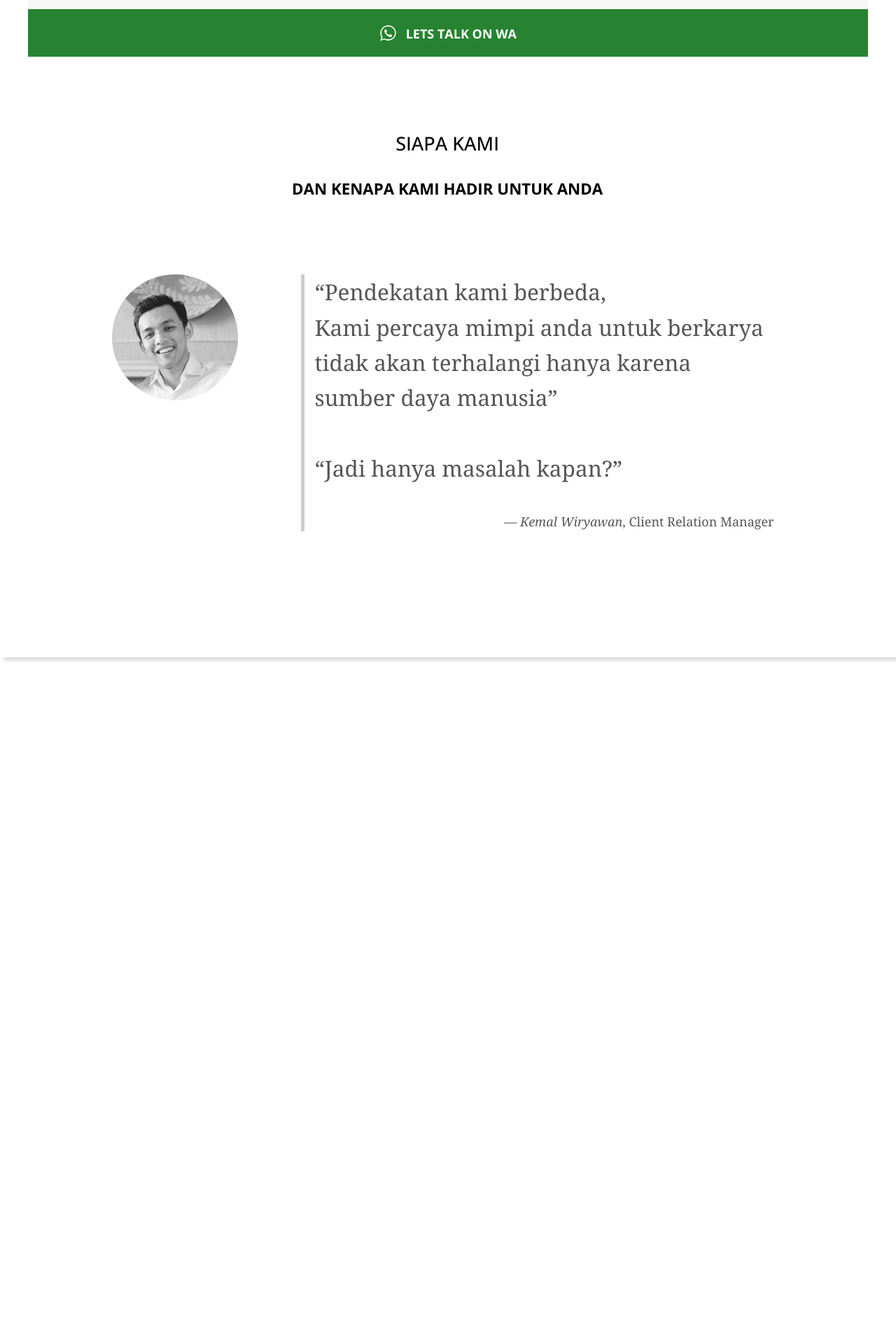
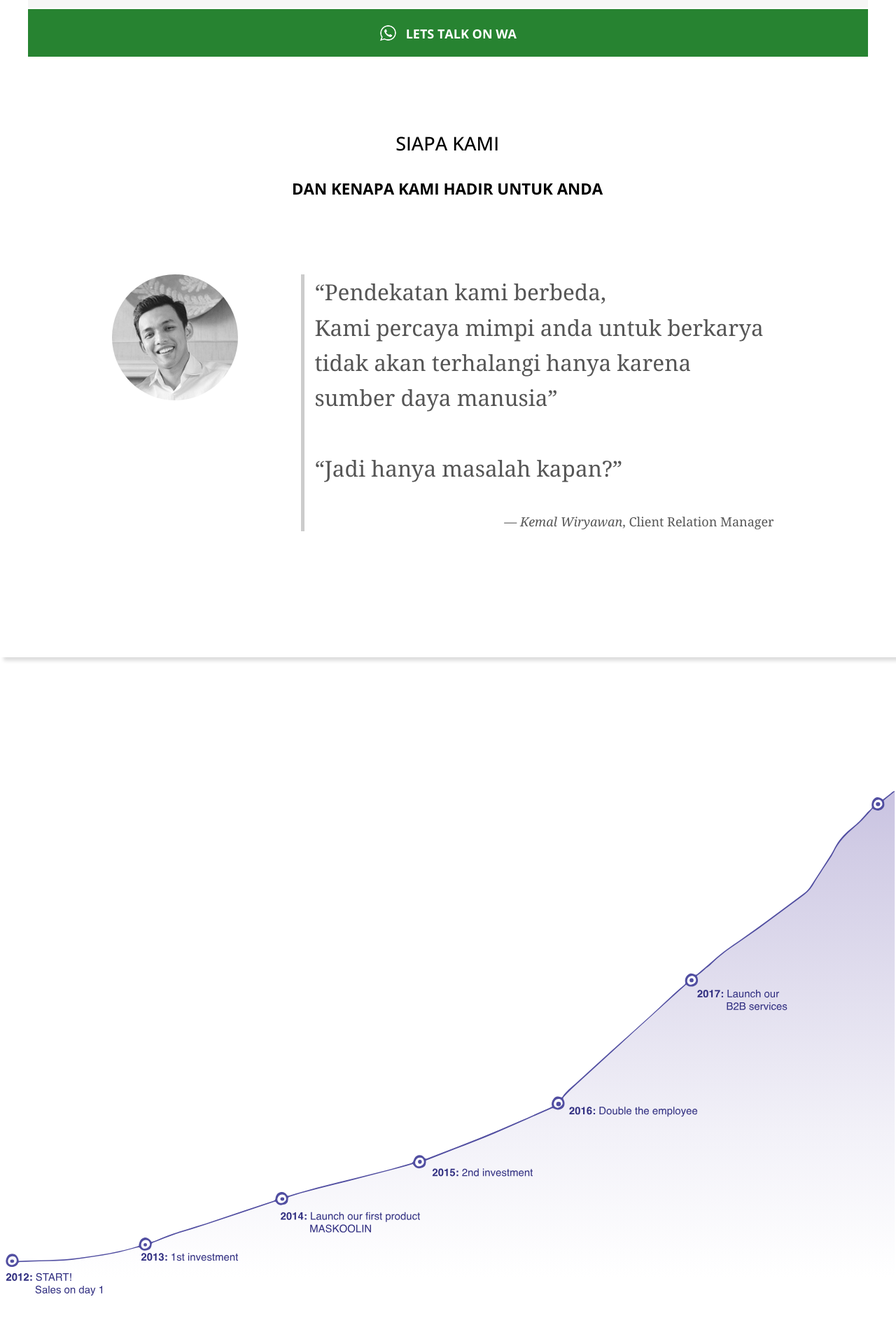
Before and after one commit to kemtol/rocktokom, a Jekyll site: the page built from index.html, in a window 1280 px wide. Shown: the part 4497-6400 px from the top of the page at 70% size. Built offline with Jekyll 4.4.1, drawn with Linux system fonts in a browser that asks for light colours; nearby versions of some CDN libraries; before the commit the page ends 5544 px from its top, so only the background shows below that.

Commit message:
Update default.html

```diff
--- a/_layouts/default.html
+++ b/_layouts/default.html
@@ -178,6 +178,19 @@
       font-size:0.9rem;
     }
 
+    footer{
+      display: inherit;
+      width: 100%;
+      height: 55rem;
+      position: relative;
+      top: 0;
+      margin-top: -10rem;
+      z-index: 0;
+      background: url(http://www.rocktokom.co/images/footer-img.svg) right bottom no-repeat;
+      background-size: contain;
+      text-align: center;
+    }
+
     @media screen and (max-width: 1400px) {
       #landing--page--4 .lp4{
         float:left;
```
